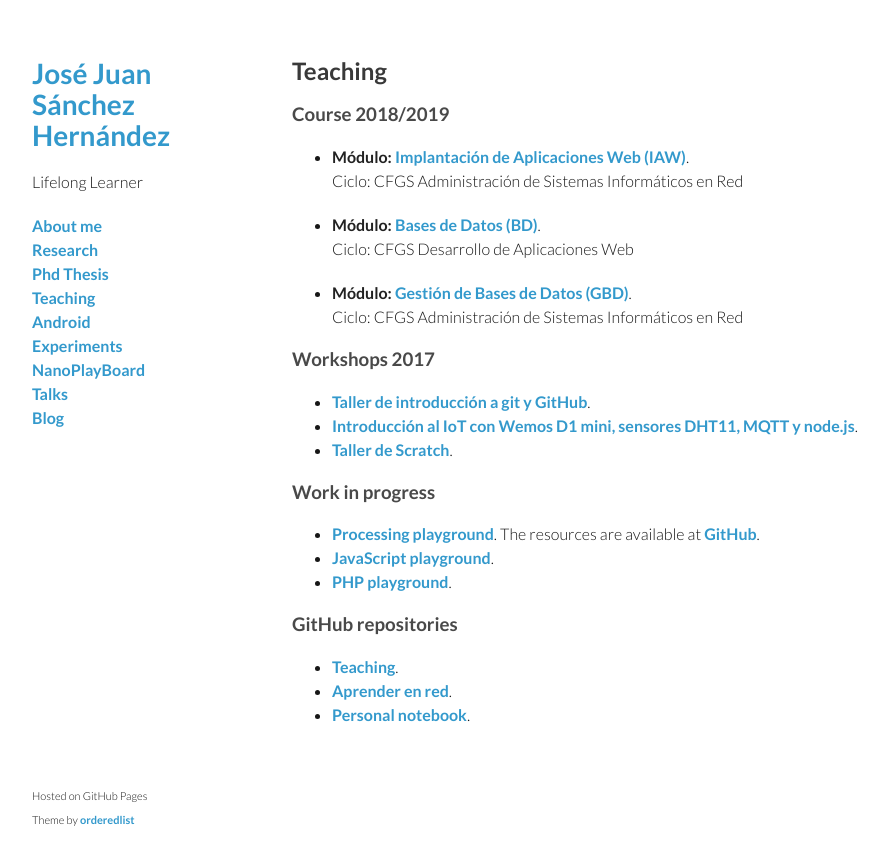
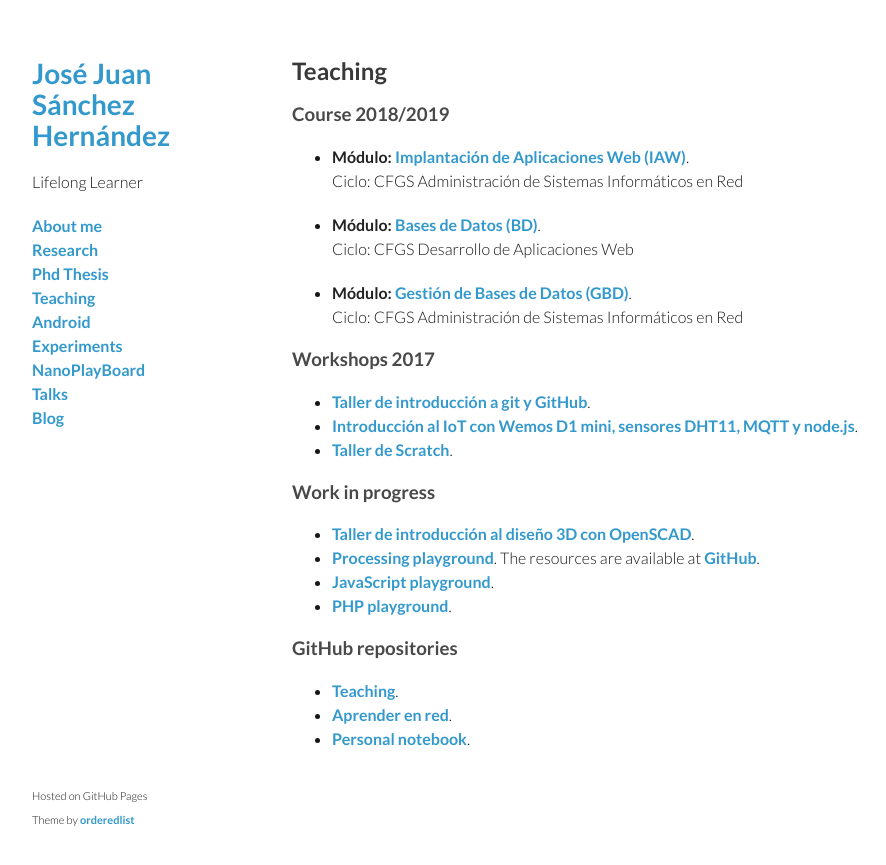
Before and after one commit to josejuansanchez/josejuansanchez.github.io, a Jekyll site: the page built from teaching/index.md, in a window 1280 px wide. Shown: the top 865 px of the page, without its empty margins (178-1064 px from the left). Built offline with Jekyll 4.4.1, drawn with Linux system fonts in a browser that asks for light colours.

Commit message:
Updated teaching

```diff
--- a/teaching/index.md
+++ b/teaching/index.md
@@ -24,6 +24,7 @@ title: Teaching
 
 ### Work in progress
 
+  * [Taller de introducción al diseño 3D con OpenSCAD][13].
   * [Processing playground][6]. The resources are available at [GitHub][7].
   * [JavaScript playground][8].
   * [PHP playground][12].
```
Also changed, not shown: other parts of teaching/index.md (+1 -0 lines).
